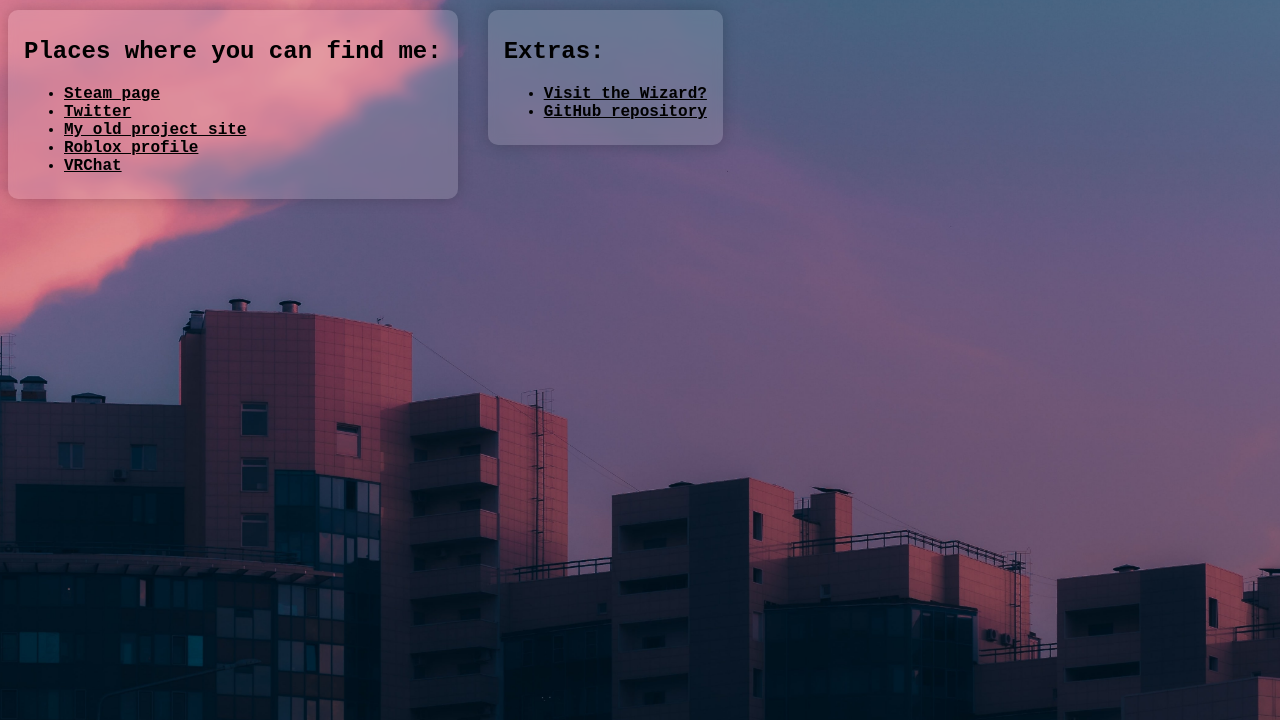
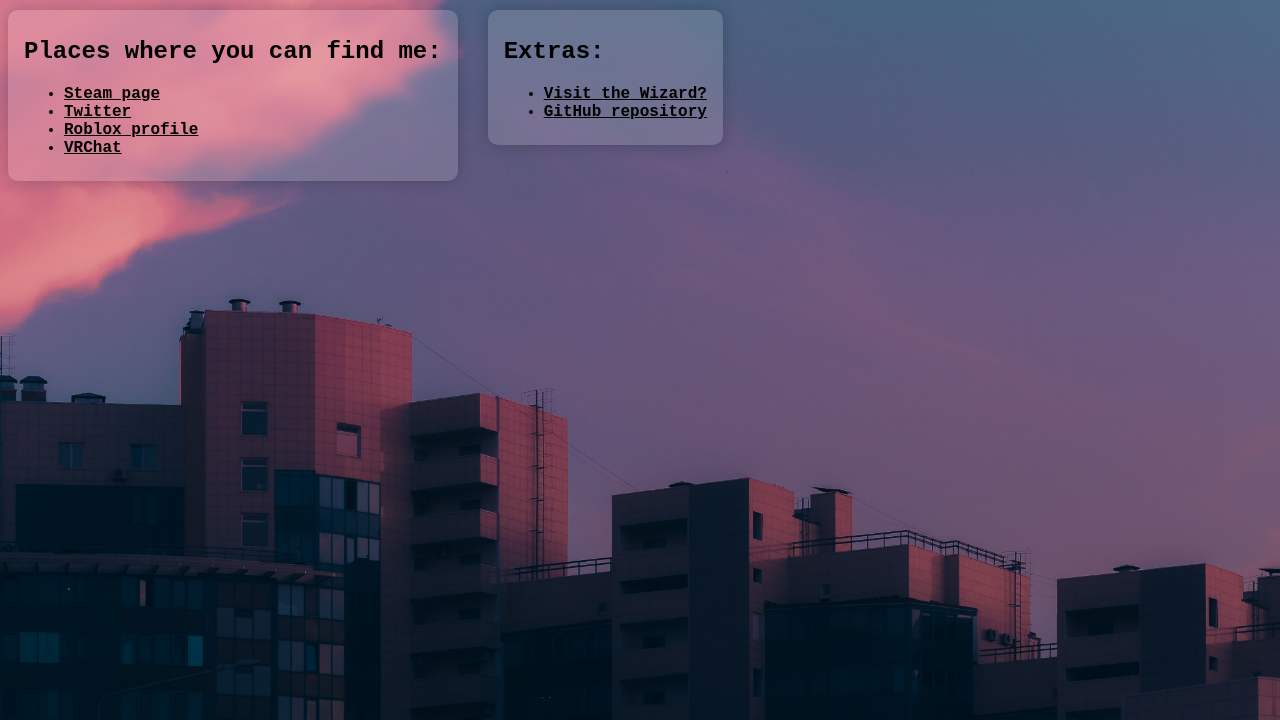
Before and after one commit to Ham-ster-Ham/Ham-ster-Ham.github.io, a plain HTML site: page index.html in a window 1280 px wide. Shown: the part 80-800 px from the top of the page. Drawn offline with Linux system fonts and the light colour scheme.

Commit message:
moved project site to showcase

```diff
--- a/index.html
+++ b/index.html
@@ -23,9 +23,6 @@
           <a href="https://twitter.com/Tgeebis">Twitter</a>
         </li>
         <li>
-          <a href="https://birthday.codehs.me">My old project site</a>
-        </li>
-        <li>
           <a href="https://www.roblox.com/users/300854173/profile">Roblox profile</a>
         </li>
         <li>
```
Also changed, not shown: showcase.html (+3 -0 lines).
